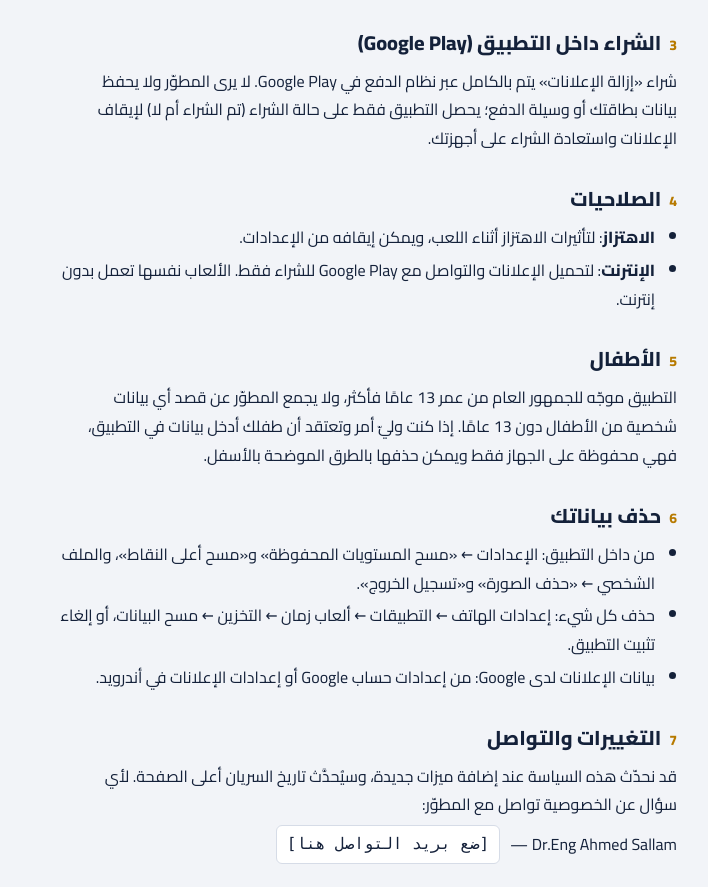
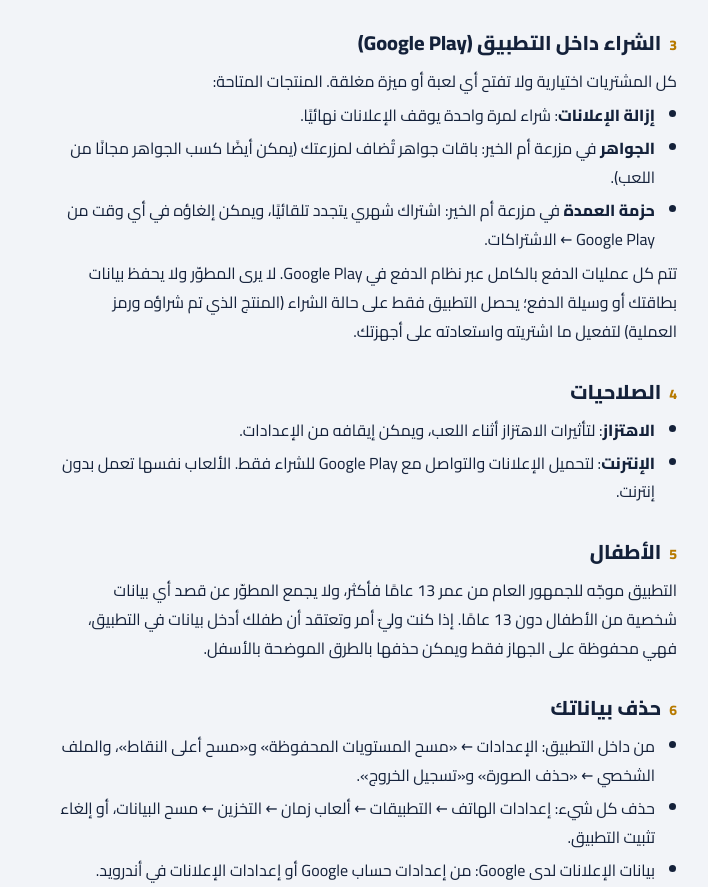
Before and after one commit to AhmedSallam90/retroarcade-privacy, a plain HTML site: page index.html in a window 1280 px wide. Shown: the part 1139-2026 px from the top of the page, without its empty margins (353-1061 px from the left). Drawn offline with Linux system fonts and the light colour scheme.

Commit message:
Add files via upload

```diff
--- a/index.html
+++ b/index.html
@@ -202,7 +202,13 @@
 
   <section id="payments">
     <h2><small>3</small>الشراء داخل التطبيق (Google Play)</h2>
-    <p>شراء «إزالة الإعلانات» يتم بالكامل عبر نظام الدفع في Google Play. لا يرى المطوّر ولا يحفظ بيانات بطاقتك أو وسيلة الدفع؛ يحصل التطبيق فقط على حالة الشراء (تم الشراء أم لا) لإيقاف الإعلانات واستعادة الشراء على أجهزتك.</p>
+    <p>كل المشتريات اختيارية ولا تفتح أي لعبة أو ميزة مغلقة. المنتجات المتاحة:</p>
+    <ul>
+      <li><strong>إزالة الإعلانات</strong>: شراء لمرة واحدة يوقف الإعلانات نهائيًا.</li>
+      <li><strong>الجواهر</strong> في مزرعة أم الخير: باقات جواهر تُضاف لمزرعتك (يمكن أيضًا كسب الجواهر مجانًا من اللعب).</li>
+      <li><strong>حزمة العمدة</strong> في مزرعة أم الخير: اشتراك شهري يتجدد تلقائيًا، ويمكن إلغاؤه في أي وقت من Google Play ← الاشتراكات.</li>
+    </ul>
+    <p>تتم كل عمليات الدفع بالكامل عبر نظام الدفع في Google Play. لا يرى المطوّر ولا يحفظ بيانات بطاقتك أو وسيلة الدفع؛ يحصل التطبيق فقط على حالة الشراء (المنتج الذي تم شراؤه ورمز العملية) لتفعيل ما اشتريته واستعادته على أجهزتك.</p>
   </section>
 
   <section>
@@ -247,8 +253,8 @@
       <p>The free version shows ads from Google AdMob. To serve and measure ads, Google may collect the Advertising ID, device and OS information, IP address and approximate location derived from it, ad interactions and diagnostics. See <a href="https://policies.google.com/technologies/partner-sites" target="_blank" rel="noopener">How Google uses data from partner apps</a> and the <a href="https://policies.google.com/privacy" target="_blank" rel="noopener">Google Privacy Policy</a>. You can reset or delete your Advertising ID in Android settings. After the “Remove ads” purchase, the app stops requesting ads.</p>
     </section>
     <section>
-      <h2>In-app purchase — Google Play Billing</h2>
-      <p>Payments are processed entirely by Google Play. The developer never sees or stores your payment details; the app only receives the purchase status to turn ads off and restore the purchase.</p>
+      <h2>In-app purchases — Google Play Billing</h2>
+      <p>All purchases are optional and do not unlock any game or locked feature: “Remove ads” (one-time), gem packs in Um El-Kheir Farm (gems can also be earned for free), and the farm “Mayor pack” monthly subscription, which renews automatically and can be cancelled at any time in Google Play → Subscriptions. Payments are processed entirely by Google Play. The developer never sees or stores your payment details; the app only receives the purchase status (which product was bought and its purchase token) to deliver and restore your purchases.</p>
     </section>
     <section>
       <h2>Permissions, children, deletion</h2>
```
